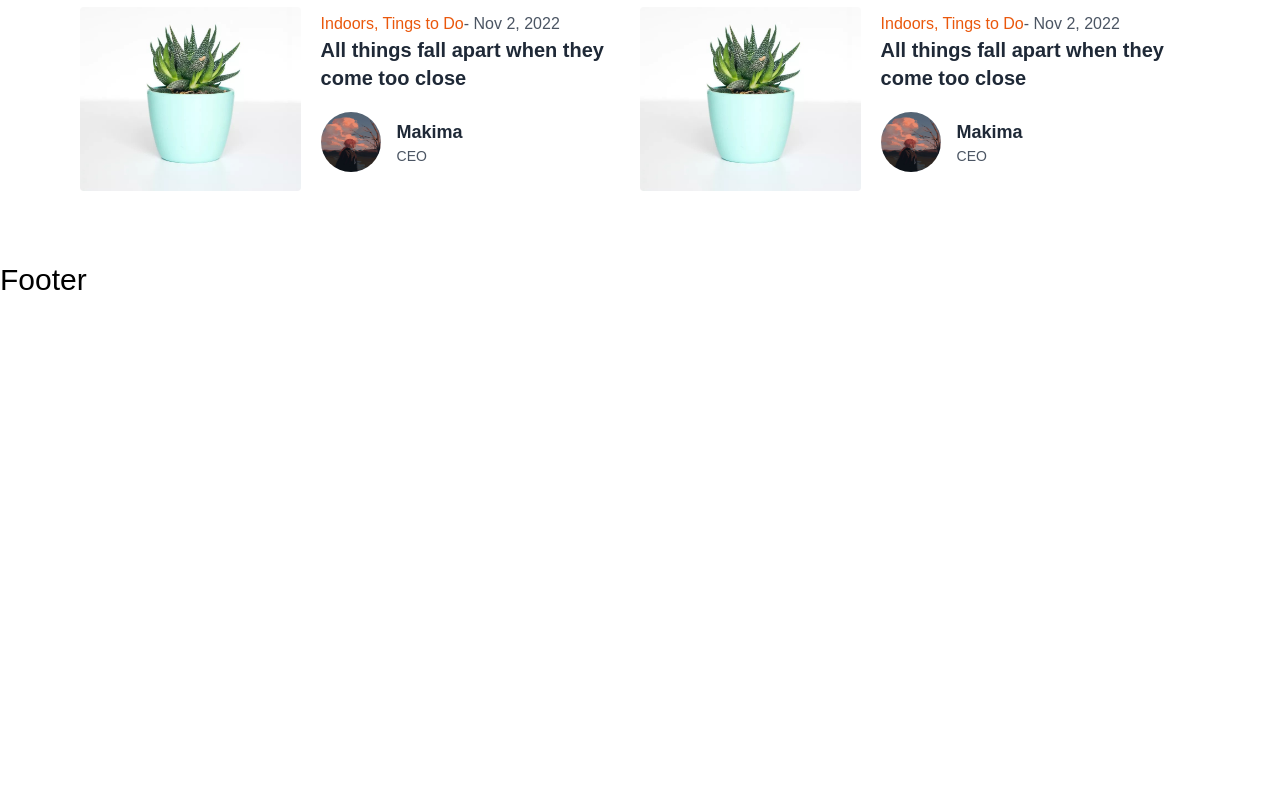
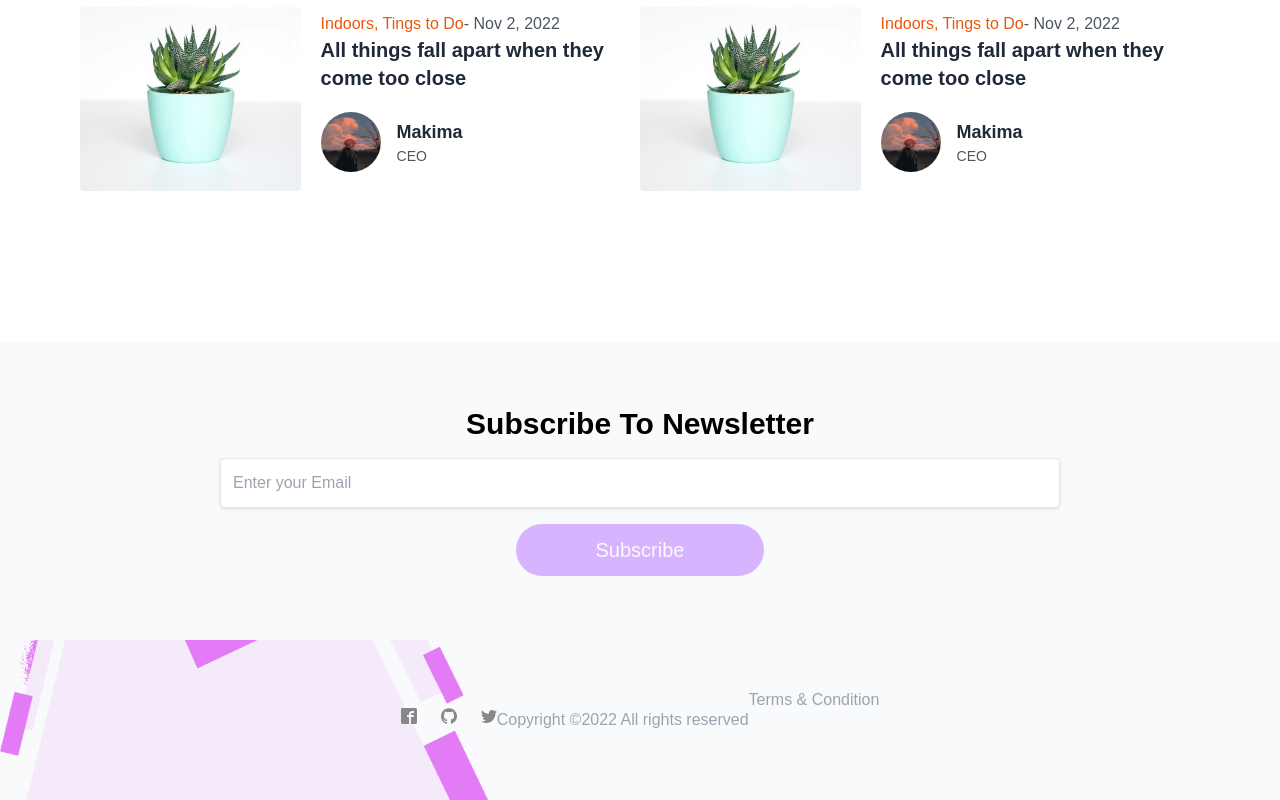
Before and after one commit to McVyp/blog, a Next.js app: page / in a window 1280 px wide. Shown: the part 3789-4589 px from the top of the page. Before the commit the page ends 4087 px from the top, so only its background shows below. Built offline with nearby package versions, Linux system fonts and the light colour scheme.

Commit message:
added footer

```diff
--- /dev/null
+++ b/components/_child/newsletter.js
@@ -0,0 +1,16 @@
+export default function Newsletter(){
+    return (
+        <section className="bg-gray-50 mt-20">
+            <div className="container mx-auto md:px-20 py-16 text-center">
+                <h1 className="font-bold text-3xl">Subscribe To Newsletter</h1>
+                <div className="py-4">
+                    <input type="text" className="shadow border rounded w-9/12 py-3 px-3 text-gray-700 focus:outline-none focus:shadow-outline" placeholder="Enter your Email"/>
+                </div>
+
+                <button className="bg-purple-300 hover:bg-purple-400 px-20 py-3 rounded-full transition ease delay-200 text-gray-50 text-xl ">
+                Subscribe
+                </button>
+            </div>
+        </section>
+    )
+}
--- a/components/footer.js
+++ b/components/footer.js
@@ -1,6 +1,27 @@
+import { ImFacebook2, ImGithub, ImTwitter } from "react-icons/im";
+import Link from "next/link";
+import Newsletter from "./_child/newsletter";
+export default function Footer() {
 
-export default function Footer() {
+   const bg= {
+    backgroundImage: "url('/assets/images/footer.png')",
+    backgroundRepeat: "no-repeat",
+    backgroundPosition: "bottom left",
+   }
   return (
-    <div className="text-3xl">Footer</div>
+    <footer className="bg-gray-50" style={bg}>
+      <Newsletter />
+        <div className="container mx-auto flex justify-center py-12">
+            <div className="py-5">
+                <div className="flex gap-6 justify-center">
+                  <Link href={"/"}><a><ImFacebook2 color="#888888" /></a></Link>
+                  <Link href={"/"}><a><ImGithub color="#888888" /></a></Link>
+                  <Link href={"/"}><a><ImTwitter color="#888888" /></a></Link>
+                </div>
+            </div>
+            <p className="py-5 text-gray-400">Copyright &copy;2022 All rights reserved</p>
+            <p className="text-gray-400 text-center">Terms & Condition</p>
+        </div>
+    </footer>
   )
 }
```
